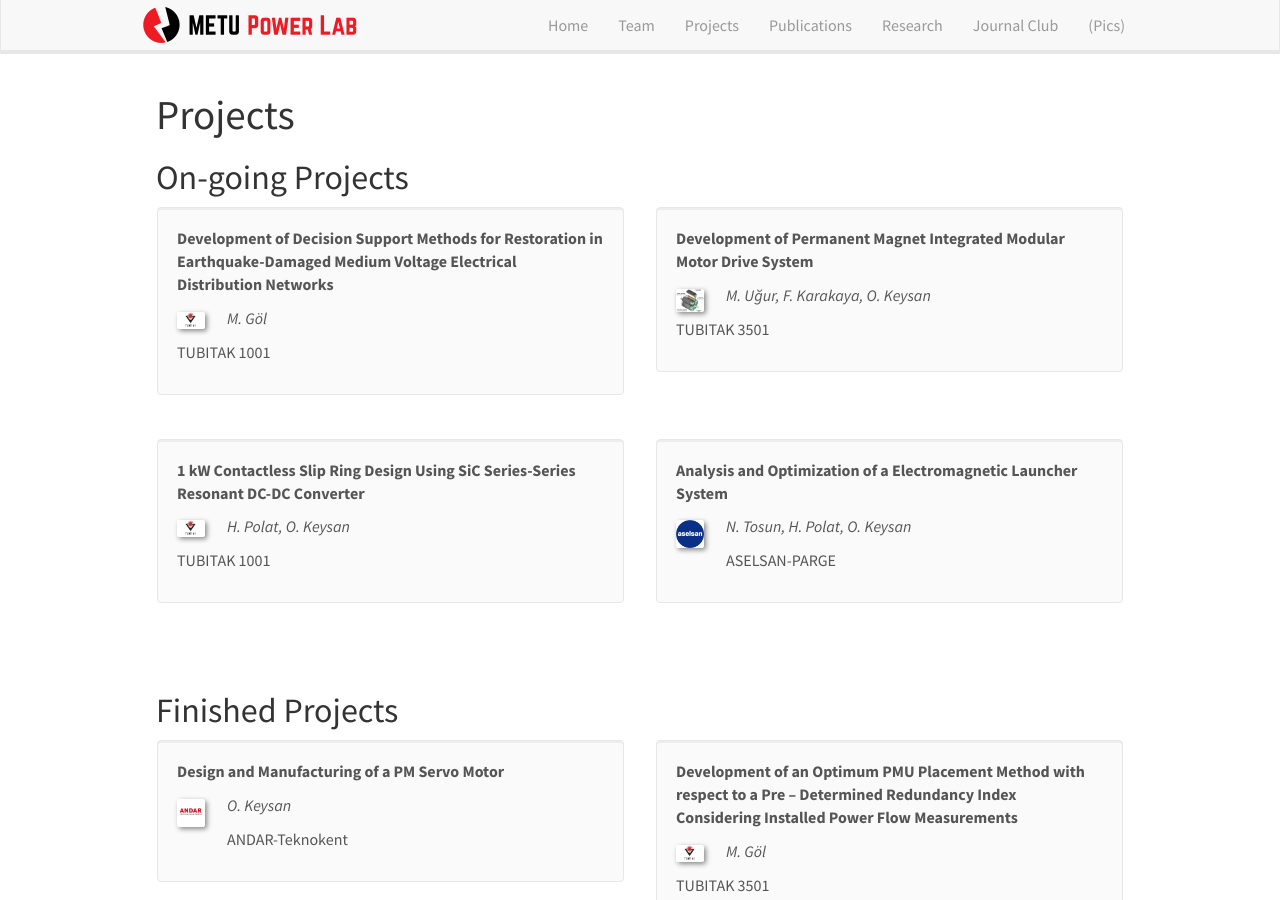
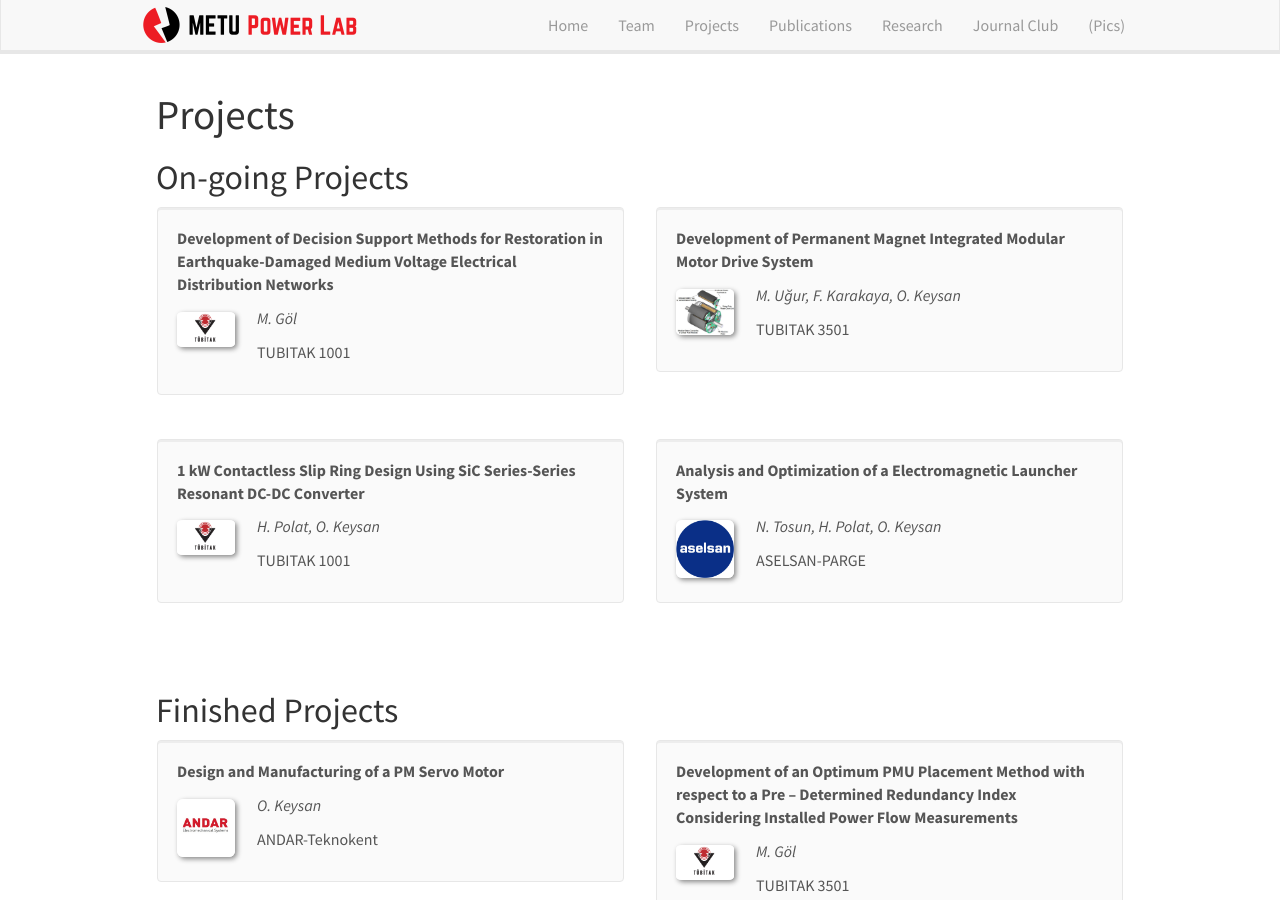
Before and after one commit to odtu/odtu.github.io, a Jekyll site: the page built from _pages/openings.md, in a window 1280 px wide and 900 px high. Built offline with Jekyll 4.4.1, drawn with Linux system fonts in a browser that asks for light colours; nearby versions of some CDN libraries.

Commit message:
Update openings.md

```diff
--- a/_pages/openings.md
+++ b/_pages/openings.md
@@ -25,7 +25,7 @@
 <div class="col-sm-6 clearfix">
  <div class="well">
   <pubtit>{{ publi.title }}</pubtit>
-  <img src="{{ site.url }}{{ site.baseurl }}/images/pubpic/{{ publi.image }}" class="img-responsive" width="28px" style="float: left" />
+  <img src="{{ site.url }}{{ site.baseurl }}/images/pubpic/{{ publi.image }}" class="img-responsive" width="58px" style="float: left" />
   <p>{{ publi.description }}</p>
   <p><em>{{ publi.authors }}</em></p>
   <p><strong><a href="{{ publi.link.url }}">{{ publi.link.display }}</a></strong></p>
@@ -63,7 +63,7 @@
 <div class="col-sm-6 clearfix">
  <div class="well">
   <pubtit>{{ publi.title }}</pubtit>
-  <img src="{{ site.url }}{{ site.baseurl }}/images/pubpic/{{ publi.image }}" class="img-responsive" width="28px" style="float: left" />
+  <img src="{{ site.url }}{{ site.baseurl }}/images/pubpic/{{ publi.image }}" class="img-responsive" width="58px" style="float: left" />
   <p>{{ publi.description }}</p>
   <p><em>{{ publi.authors }}</em></p>
   <p><strong><a href="{{ publi.link.url }}">{{ publi.link.display }}</a></strong></p>
```
